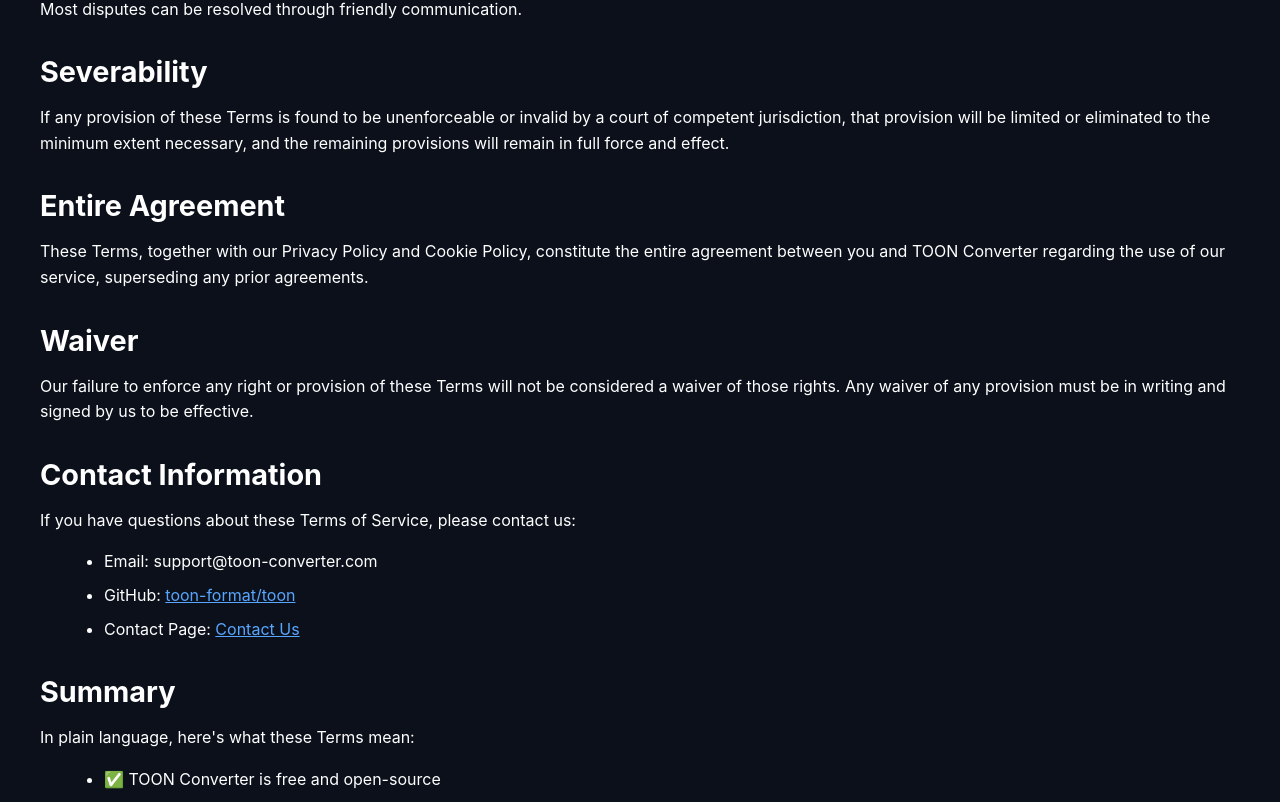
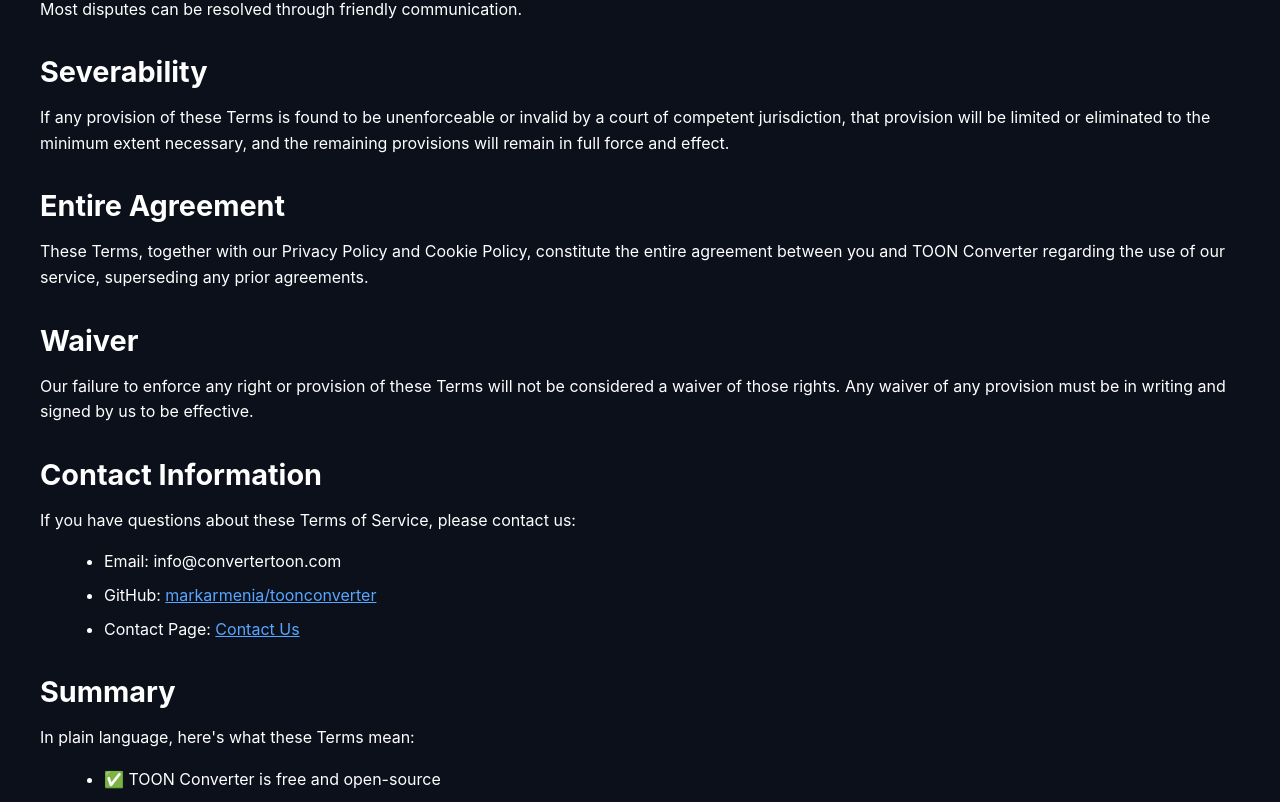
Before and after one commit to markarmenia/toonconverter, a React (Vite) app in the folder json-to-toon/: page /terms in a window 1280 px wide. Shown: the part 6832-7634 px from the top of the page. Built offline with nearby package versions, Linux system fonts and the light colour scheme.

Commit message:
Update contact details, GitHub links, and email addresses

```diff
--- a/json-to-toon/src/components/Footer.jsx
+++ b/json-to-toon/src/components/Footer.jsx
@@ -18,7 +18,7 @@ const Footer = () => {
                     <Link to="/disclaimer" className={location.pathname === '/disclaimer' ? 'active' : ''}>Disclaimer</Link>
                 </div>
                 <p className="copyright">
-                    © {new Date().getFullYear()} TOON Converter. Learn more about <a href="https://github.com/toon-format/toon" target="_blank" rel="noreferrer">TOON</a>
+                    © {new Date().getFullYear()} TOON Converter. Learn more about <a href="https://github.com/markarmenia/toonconverter" target="_blank" rel="noreferrer">TOON</a>
                 </p>
             </div>
         </footer>
--- a/json-to-toon/src/pages/About.jsx
+++ b/json-to-toon/src/pages/About.jsx
@@ -101,7 +101,7 @@ const About = () => {
                     and community-driven development. You can:
                 </p>
                 <ul>
-                    <li>View and contribute to the source code on <a href="https://github.com/toon-format/toon" target="_blank" rel="noreferrer">GitHub</a></li>
+                    <li>View and contribute to the source code on <a href="https://github.com/markarmenia/toonconverter" target="_blank" rel="noreferrer">GitHub</a></li>
                     <li>Report bugs or request features through GitHub Issues</li>
                     <li>Participate in discussions about the TOON format specification</li>
                     <li>Fork and customize the converter for your specific needs</li>
--- a/json-to-toon/src/pages/Contact.jsx
+++ b/json-to-toon/src/pages/Contact.jsx
@@ -23,7 +23,7 @@ const Contact = () => {
                             For general inquiries, technical support, or feature requests:
                         </p>
                         <p style={{ fontSize: '1.1rem', color: 'var(--accent-color)' }}>
-                            <strong>Email:</strong> <a href="mailto:support@toon-converter.com" style={{ color: 'var(--accent-color)', textDecoration: 'none' }}>support@toon-converter.com</a>
+                            <strong>Email:</strong> <a href="mailto:info@convertertoon.com" style={{ color: 'var(--accent-color)', textDecoration: 'none' }}>info@convertertoon.com</a>
                         </p>
                         <p style={{ fontSize: '0.9rem', color: 'var(--text-secondary)' }}>
                             We typically respond within 24-48 hours during business days.
@@ -36,7 +36,7 @@ const Contact = () => {
                             For technical issues, bug reports, and feature requests, please visit our GitHub repository:
                         </p>
                         <p style={{ fontSize: '1.1rem' }}>
-                            <strong>GitHub:</strong> <a href="https://github.com/toon-format/toon" target="_blank" rel="noreferrer" style={{ color: 'var(--accent-color)', textDecoration: 'none' }}>toon-format/toon</a>
+                            <strong>GitHub:</strong> <a href="https://github.com/markarmenia/toonconverter" target="_blank" rel="noreferrer" style={{ color: 'var(--accent-color)', textDecoration: 'none' }}>markarmenia/toonconverter</a>
                         </p>
                         <p>
                             You can:
@@ -170,7 +170,7 @@ const Contact = () => {
                 <ul>
                     <li>Review our <a href="/docs">Documentation</a> for common questions and solutions</li>
                     <li>Check the <a href="/about">About page</a> for information about TOON format</li>
-                    <li>Search existing <a href="https://github.com/toon-format/toon/issues" target="_blank" rel="noreferrer">GitHub issues</a> to see if your question has been addressed</li>
+                    <li>Search existing <a href="https://github.com/markarmenia/toonconverter/issues" target="_blank" rel="noreferrer">GitHub issues</a> to see if your question has been addressed</li>
                     <li>Try different browsers if you're experiencing technical issues</li>
                     <li>Clear your browser cache and cookies</li>
                 </ul>
--- a/json-to-toon/src/pages/Cookies.jsx
+++ b/json-to-toon/src/pages/Cookies.jsx
@@ -294,10 +294,10 @@ const Cookies = () => {
                     If you have questions about our use of cookies or local storage, please:
                 </p>
                 <ul>
-                    <li>Email us at: support@toon-converter.com</li>
+                    <li>Email us at: info@convertertoon.com</li>
                     <li>Visit our <a href="/contact">Contact page</a></li>
                     <li>Check our <a href="/privacy">Privacy Policy</a> for more information</li>
-                    <li>Review our <a href="https://github.com/toon-format/toon" target="_blank" rel="noreferrer">open-source code</a></li>
+                    <li>Review our <a href="https://github.com/markarmenia/toonconverter" target="_blank" rel="noreferrer">open-source code</a></li>
                 </ul>
             </section>
 
--- a/json-to-toon/src/pages/Disclaimer.jsx
+++ b/json-to-toon/src/pages/Disclaimer.jsx
@@ -219,7 +219,7 @@ const Disclaimer = () => {
                 </ul>
                 <p>
                     For the official TOON specification, please refer to the{' '}
-                    <a href="https://github.com/toon-format/toon" target="_blank" rel="noreferrer">GitHub repository</a>.
+                    <a href="https://github.com/markarmenia/toonconverter" target="_blank" rel="noreferrer">GitHub repository</a>.
                 </p>
             </section>
 
@@ -383,8 +383,8 @@ const Disclaimer = () => {
                     If you have questions about this Disclaimer, please:
                 </p>
                 <ul>
-                    <li>Email: support@toon-converter.com</li>
-                    <li>GitHub: <a href="https://github.com/toon-format/toon" target="_blank" rel="noreferrer">toon-format/toon</a></li>
+                    <li>Email: info@convertertoon.com</li>
+                    <li>GitHub: <a href="https://github.com/markarmenia/toonconverter" target="_blank" rel="noreferrer">markarmenia/toonconverter</a></li>
                     <li>Contact Page: <a href="/contact">Contact Us</a></li>
                 </ul>
                 <p>
--- a/json-to-toon/src/pages/Docs.jsx
+++ b/json-to-toon/src/pages/Docs.jsx
@@ -289,7 +289,7 @@ skills: [JavaScript, Python, React]`}
                     TOON conversion into your applications, you can:
                 </p>
                 <ul>
-                    <li>Check out the <a href="https://github.com/toon-format/toon" target="_blank" rel="noreferrer">TOON format specification</a> on GitHub</li>
+                    <li>Check out the <a href="https://github.com/markarmenia/toonconverter" target="_blank" rel="noreferrer">TOON format specification</a> on GitHub</li>
                     <li>Implement TOON parsers in your preferred programming language</li>
                     <li>Contribute to or use existing TOON libraries in the ecosystem</li>
                 </ul>
@@ -302,7 +302,7 @@ skills: [JavaScript, Python, React]`}
                 </p>
                 <ul>
                     <li>Visit our <a href="/contact">Contact page</a> to reach out</li>
-                    <li>Check the <a href="https://github.com/toon-format/toon" target="_blank" rel="noreferrer">GitHub repository</a> for technical details</li>
+                    <li>Check the <a href="https://github.com/markarmenia/toonconverter" target="_blank" rel="noreferrer">GitHub repository</a> for technical details</li>
                     <li>Open an issue on GitHub for bug reports or feature requests</li>
                     <li>Review our <a href="/about">About page</a> for more information about TOON</li>
                 </ul>
--- a/json-to-toon/src/pages/Privacy.jsx
+++ b/json-to-toon/src/pages/Privacy.jsx
@@ -53,7 +53,7 @@ const Privacy = () => {
                     TOON Converter is open source, which means:
                 </p>
                 <ul>
-                    <li>You can review our entire codebase on <a href="https://github.com/toon-format/toon" target="_blank" rel="noreferrer">GitHub</a></li>
+                    <li>You can review our entire codebase on <a href="https://github.com/markarmenia/toonconverter" target="_blank" rel="noreferrer">GitHub</a></li>
                     <li>Security researchers can audit our code for privacy and security</li>
                     <li>The community can verify that we don't collect or transmit data</li>
                     <li>You can self-host the tool if you prefer</li>
@@ -195,7 +195,7 @@ const Privacy = () => {
             <section>
                 <h2>Contact for Email Support</h2>
                 <p>
-                    If you contact us via email (support@toon-converter.com), we will collect:
+                    If you contact us via email (info@convertertoon.com), we will collect:
                 </p>
                 <ul>
                     <li>Your email address</li>
@@ -273,8 +273,8 @@ const Privacy = () => {
                     handled, please:
                 </p>
                 <ul>
-                    <li>Email us at: support@toon-converter.com</li>
-                    <li>Open an issue on our <a href="https://github.com/toon-format/toon" target="_blank" rel="noreferrer">GitHub repository</a></li>
+                    <li>Email us at: info@convertertoon.com</li>
+                    <li>Open an issue on our <a href="https://github.com/markarmenia/toonconverter" target="_blank" rel="noreferrer">GitHub repository</a></li>
                     <li>Visit our <a href="/contact">Contact page</a> for more ways to reach us</li>
                 </ul>
             </section>
--- a/json-to-toon/src/pages/Terms.jsx
+++ b/json-to-toon/src/pages/Terms.jsx
@@ -94,7 +94,7 @@ const Terms = () => {
                 <h3>Open Source License</h3>
                 <p>
                     TOON Converter is open-source software. The source code is available on{' '}
-                    <a href="https://github.com/toon-format/toon" target="_blank" rel="noreferrer">GitHub</a> and
+                    <a href="https://github.com/markarmenia/toonconverter" target="_blank" rel="noreferrer">GitHub</a> and
                     is licensed under the terms specified in the repository. You are free to:
                 </p>
                 <ul>
@@ -333,7 +333,7 @@ const Terms = () => {
                     If you have any concerns or disputes about the service, we encourage you to:
                 </p>
                 <ul>
-                    <li>Contact us first at support@toon-converter.com to resolve the issue informally</li>
+                    <li>Contact us first at info@convertertoon.com to resolve the issue informally</li>
                     <li>Provide a clear description of the problem</li>
                     <li>Give us a reasonable opportunity to address your concerns</li>
                 </ul>
@@ -373,8 +373,8 @@ const Terms = () => {
                     If you have questions about these Terms of Service, please contact us:
                 </p>
                 <ul>
-                    <li>Email: support@toon-converter.com</li>
-                    <li>GitHub: <a href="https://github.com/toon-format/toon" target="_blank" rel="noreferrer">toon-format/toon</a></li>
+                    <li>Email: info@convertertoon.com</li>
+                    <li>GitHub: <a href="https://github.com/markarmenia/toonconverter" target="_blank" rel="noreferrer">markarmenia/toonconverter</a></li>
                     <li>Contact Page: <a href="/contact">Contact Us</a></li>
                 </ul>
             </section>
```
